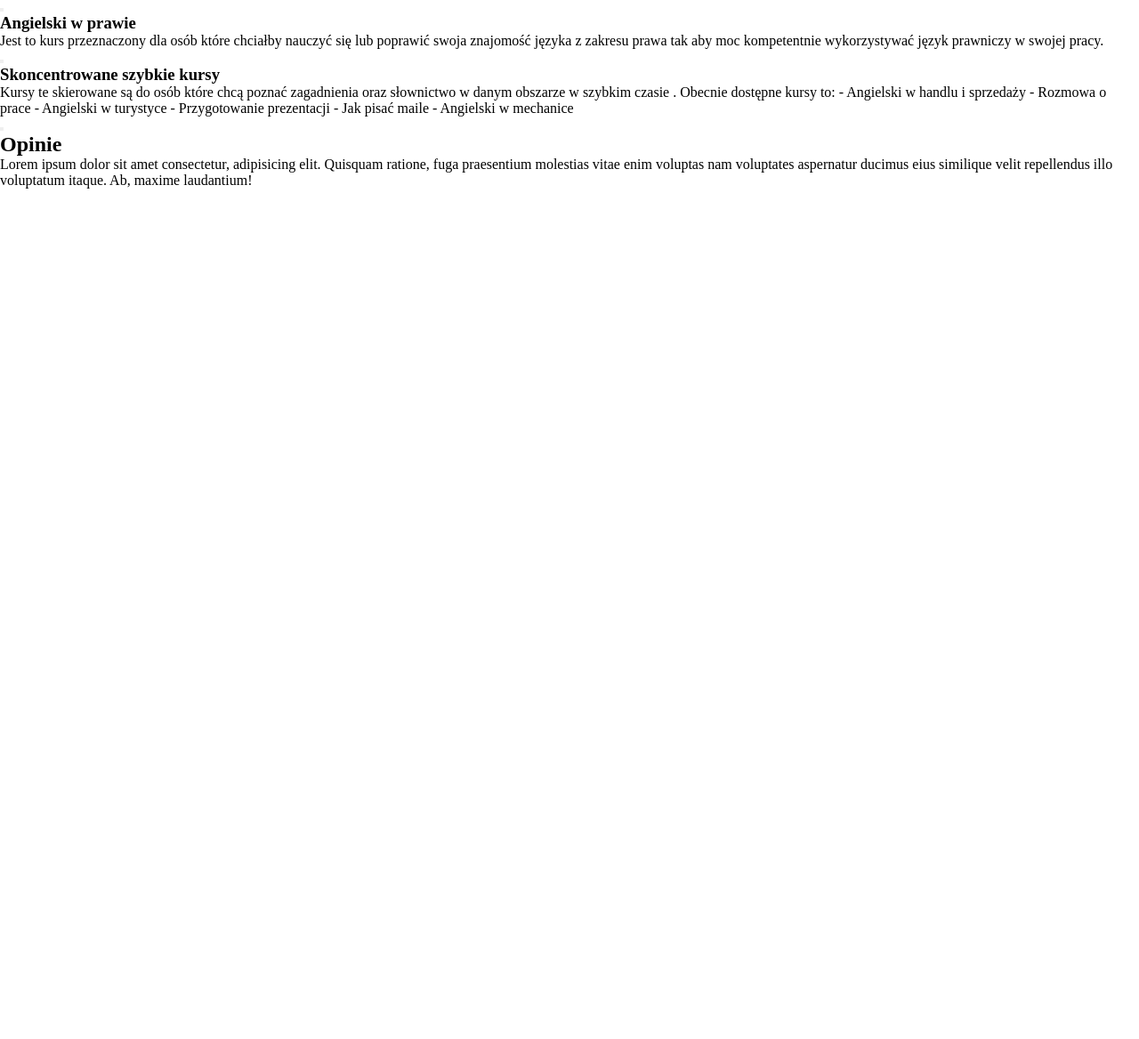
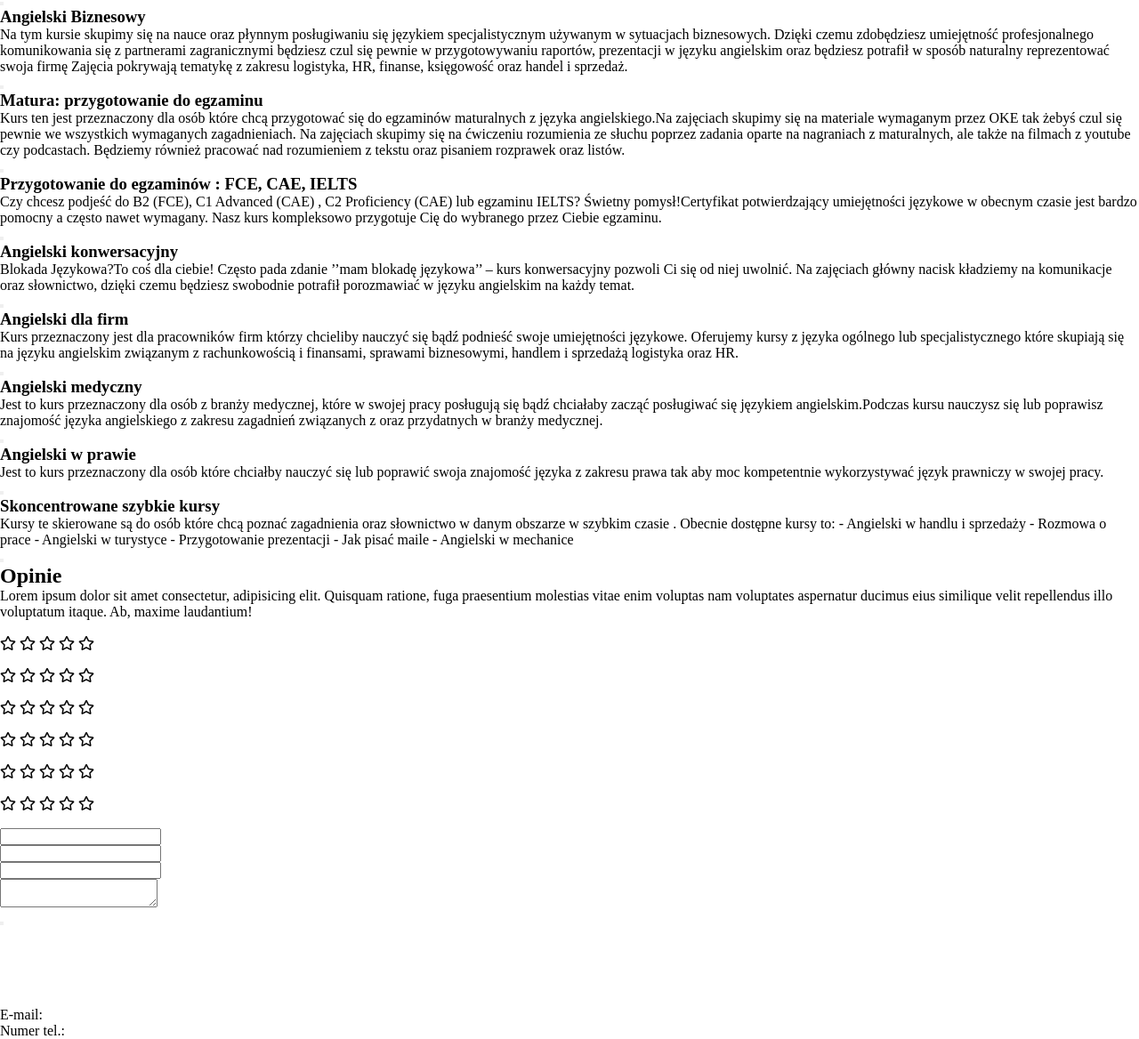
Before and after one commit to R3M3KPOL/up2you---english-learning, a plain HTML site: page index.html in a window 1280 px wide. Shown: the part 844-2012 px from the top of the page at 89% size. Before the commit the page ends 1056 px from the top, so only its background shows below. Drawn offline with Linux system fonts and the light colour scheme; a web font is replaced by a local one.

Commit message:
edit code html

```diff
--- a/index.html
+++ b/index.html
@@ -10,6 +10,9 @@
     <link rel="preconnect" href="https://fonts.gstatic.com" crossorigin>
     <link href="https://fonts.googleapis.com/css2?family=Signika+Negative:wght@300;400;600&display=swap"
         rel="stylesheet">
+    <link rel="stylesheet" href="https://use.fontawesome.com/releases/v5.15.4/css/all.css"
+        integrity="sha384-DyZ88mC6Up2uqS4h/KRgHuoeGwBcD4Ng9SiP4dIRy0EXTlnuz47vAwmeGwVChigm" crossorigin="anonymous">
+
     <title>up2you</title>
     <meta name="description"
         content="Nauka języka Angielskiego z native speakerem - dla początkujących, średniozaawansowanych, zaawansowanych. ">
@@ -39,7 +42,7 @@
                     <button><a href="#">About me</a></button>
                 </div>
             </div>
-            <div><img src="" alt="teacher english"></div>
+            <div><img src="./img/logo&heroImg/shutterstock_631946507.png" alt="teacher english"></div>
         </section>
         <section class="courses">
             <h2 class="courses__title">Wybierz Interesujący Cię kurs</h2>|
@@ -146,19 +149,135 @@
 
 
         <section>
-            <div>
+            <header>
                 <h2>Opinie</h2>
                 <p>Lorem ipsum dolor sit amet consectetur, adipisicing elit. Quisquam ratione, fuga praesentium
                     molestias vitae enim voluptas nam voluptates aspernatur ducimus eius similique velit repellendus
                     illo voluptatum itaque. Ab, maxime laudantium!</p>
+            </header>
+            <article>
+                <header>
+                    <img class="personImg" src="" alt="">
+                    <p class="fullname"></p>
+                    <div class="stars">
+                        <i class="far fa-star"></i>
+                        <i class="far fa-star"></i>
+                        <i class="far fa-star"></i>
+                        <i class="far fa-star"></i>
+                        <i class="far fa-star"></i>
+                    </div>
+                    <p class="comment"></p>
+                </header>
+                <header>
+                    <img class="personImg" src="" alt="">
+                    <p class="fullname"></p>
+                    <div class="stars">
+                        <i class="far fa-star"></i>
+                        <i class="far fa-star"></i>
+                        <i class="far fa-star"></i>
+                        <i class="far fa-star"></i>
+                        <i class="far fa-star"></i>
+                    </div>
+                    <p class="comment"></p>
+                </header>
+                <header>
+                    <img class="personImg" src="" alt="">
+                    <p class="fullname"></p>
+                    <div class="stars">
+                        <i class="far fa-star"></i>
+                        <i class="far fa-star"></i>
+                        <i class="far fa-star"></i>
+                        <i class="far fa-star"></i>
+                        <i class="far fa-star"></i>
+                    </div>
+                    <p class="comment"></p>
+                </header>
+                <header>
+                    <img class="personImg" src="" alt="">
+                    <p class="fullname"></p>
+                    <div class="stars">
+                        <i class="far fa-star"></i>
+                        <i class="far fa-star"></i>
+                        <i class="far fa-star"></i>
+                        <i class="far fa-star"></i>
+                        <i class="far fa-star"></i>
+                    </div>
+                    <p class="comment"></p>
+                </header>
+                <header>
+                    <img class="personImg" src="" alt="">
+                    <p class="fullname"></p>
+                    <div class="stars">
+                        <i class="far fa-star"></i>
+                        <i class="far fa-star"></i>
+                        <i class="far fa-star"></i>
+                        <i class="far fa-star"></i>
+                        <i class="far fa-star"></i>
+                    </div>
+                    <p class="comment"></p>
+                </header>
+                <header>
+                    <img class="personImg" src="" alt="">
+                    <p class="fullname"></p>
+                    <div class="stars">
+                        <i class="far fa-star"></i>
+                        <i class="far fa-star"></i>
+                        <i class="far fa-star"></i>
+                        <i class="far fa-star"></i>
+                        <i class="far fa-star"></i>
+                    </div>
+                    <p class="comment"></p>
+                </header>
+            </article>
+        </section>
+    </main>
+    <footer>
+        <section class="">
+            <header class="">
+                <img class="" src="" alt="">
+                <h2 class=""></h2>
+                <p class=""></p>
+            </header>
+            <form class="" method="POST" action="">
+                <ul class="">
+                    <li class="">
+                        <label class="" for=""></label>
+                        <input class="" type="text">
+                    </li>
+                    <li class="">
+                        <label class="" for=""></label>
+                        <input class="" type="text">
+                    </li>
+                    <li class="">
+                        <label class="" for=""></label>
+                        <input class="" type="text">
+                    </li>
+                    <li class="">
+                        <label class="" for=""></label>
+                        <textarea name="user_message"></textarea>
+                    </li>
+                    <button class=""></button>
+                </ul>
+            </form>
+        </section>
+        <section class="">
+            <div><img class="" src="" alt=""></div>
+            <nav class="">
+                <ul class="">
+                    <li class=""><a class="" href=""></a></li>
+                    <li class=""><a class="" href=""></a></li>
+                    <li class=""><a class="" href=""></a></li>
+                    <li class=""><a class="" href=""></a></li>
+                </ul>
+            </nav>
+            <div class="">
+                <ul class="">
+                    <li class=""><p>E-mail:</p><a href=""></a></li>
+                    <li class=""><p>Numer tel.:</p><a href=""></a></li>
+                </ul>
             </div>
         </section>
-
-
-
-
-    </main>
-    <footer></footer>
+    </footer>
     <script src="/js/main.js"></script>
 </body>
 
--- a/scss/style.scss
+++ b/scss/style.scss
@@ -1,8 +1,12 @@
-::after,::before,*{
+::after,
+::before,
+* {
     margin: 0;
     padding: 0;
     box-sizing: border-box;
     text-decoration: none;
+}
+body {
     font-family: 'Signika Negative',
-    'sans-serif';
+        'sans-serif';
 }
```
Also changed, not shown: css/style.css, 1 other file.
